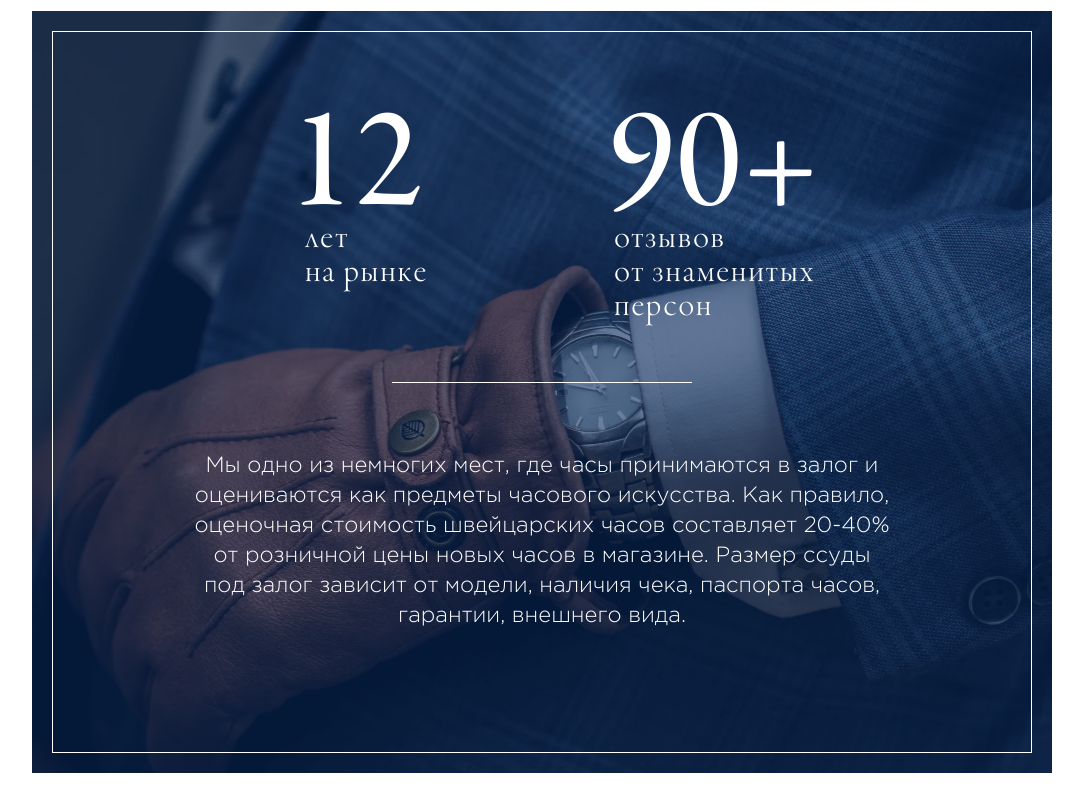
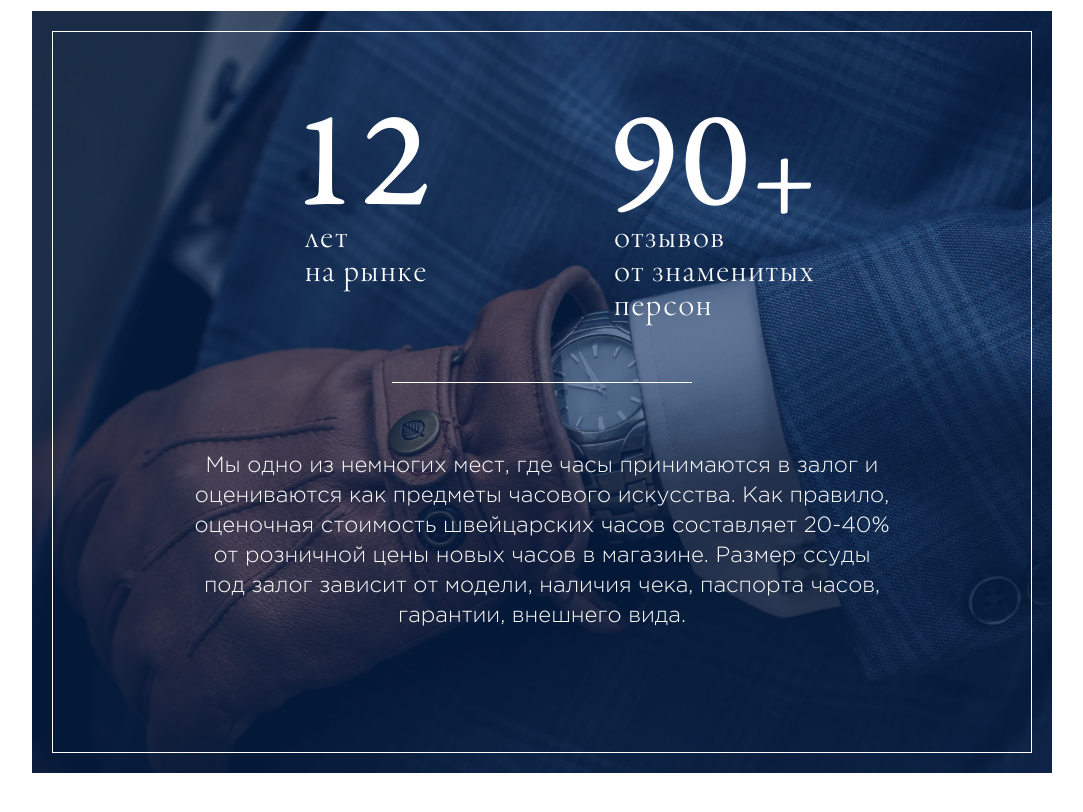
Before and after one commit to Daniil-Fox/clock-center, a website: page docs/index.html in a window 1280 px wide. Shown: the part 1860-2672 px from the top of the page, without its empty margins (98-1181 px from the left). Drawn offline with nearby package versions, Linux system fonts and the light colour scheme; a web font is replaced by a local one.

Commit message:
fixed some

```diff
--- a/docs/index.html
+++ b/docs/index.html
@@ -672,15 +672,11 @@
         <div class="info__items">
           <div class="info__item info-item">
             <span>12</span>
-            <div>
-              лет<br />на рынке
-            </div>
+            <div>лет<br />на рынке</div>
           </div>
           <div class="info__item info-item">
-            <span>90+</span>
-            <div>
-              отзывов<br>от знаменитых<br>персон
-            </div>
+            <span>90<span>+</span></span>
+            <div>отзывов<br />от знаменитых<br />персон</div>
           </div>
         </div>
 
@@ -695,6 +691,7 @@
     </div>
   </div>
 </section>
+
         <section class="cost">
   <div class="container">
     <div class="cost__container">
--- a/src/scss/_fonts.scss
+++ b/src/scss/_fonts.scss
@@ -2,6 +2,7 @@
 @include font-face("GaramondPremrPro", "../fonts/Garamond-Premier-Pro-Subhead", 400, normal);
 @include font-face("GaramondPremrPro", "../fonts/GaramondPremrPro-LtDisp", 300, normal);
 @include font-face("GaramondPremrProMedSubh", "../fonts/Garamond-Premier-Pro-Medium-Subhead", 400, normal);
+@include font-face("GaramondPremierProCaption", "../fonts/Garamond-Premier-Pro-Caption", 400, normal);
 @include font-face("Sans Regular", "../fonts/sansregular", 400, normal);
 
 
--- a/src/scss/components/_info.scss
+++ b/src/scss/components/_info.scss
@@ -128,13 +128,22 @@
   }
 
   span {
-    display: block;
-    font-family: 'GaramondPremrProMedSubh';
+    display: flex;
+    align-items: flex-end;
+    font-family: 'GaramondPremierProCaption';
     font-weight: 400;
     font-size: 144px;
     color: #fff;
     line-height: 0.7;
     letter-spacing: 0.01em;
+
+    span {
+      font-size: 99px;
+
+      @media (max-width: 1024px) {
+        font-size: 55px;
+      }
+    }
 
     @media (max-width: 1024px) {
       font-size: 100px;
```
Also changed, not shown: src/partials/info.html (+3 -7 lines), docs/css/main.css, docs/fonts/Garamond Premier Pro Caption.otf (added), docs/fonts/Garamond-Premier-Pro-Caption.otf (added), docs/fonts/Garamond-Premier-Pro-Caption.woff2 (added), src/resources/fonts/Garamond-Premier-Pro-Caption.woff2 (added), 1 other file.
